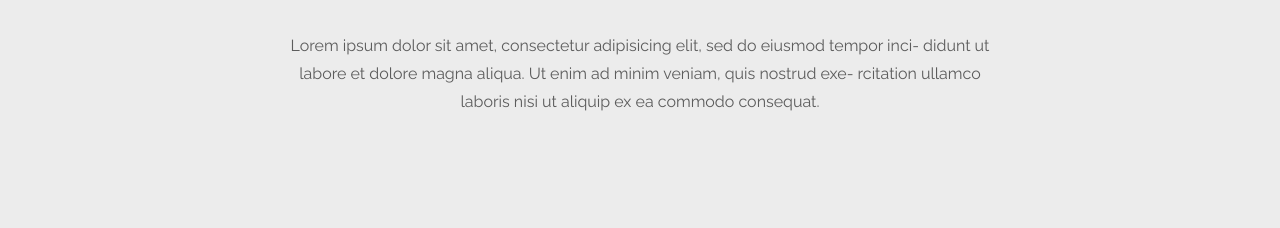
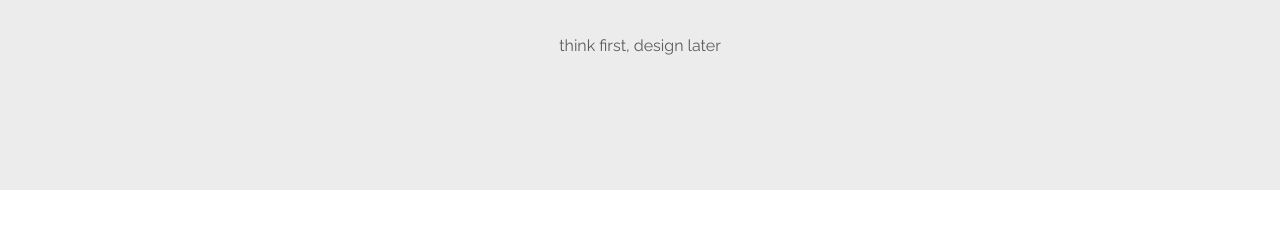
Before and after one commit to imdesigning/monicaio.github.io, a plain HTML site: page index.html in a window 1280 px wide. Shown: the part 6237-6465 px from the top of the page. After the commit the page ends 6427 px from the top, so only its background shows below. Drawn offline with Linux system fonts and the light colour scheme.

Commit message:
footer update

```diff
--- a/index.html
+++ b/index.html
@@ -1384,7 +1384,7 @@
 								<a href="index.html">
 									<img src="assets/images/logo-2.png" alt="Logo">
 								</a>
-								<p class="mt-">Lorem ipsum dolor sit amet, consectetur adipisicing elit, sed do eiusmod tempor inci- didunt ut labore et dolore magna aliqua. Ut enim ad minim veniam, quis nostrud exe- rcitation ullamco laboris nisi ut aliquip ex ea commodo consequat.</p>
+								<p class="mt-">think first, design later</p>
 							</div> <!-- footer content -->
 						</div>
 					</div> <!-- row -->
```
